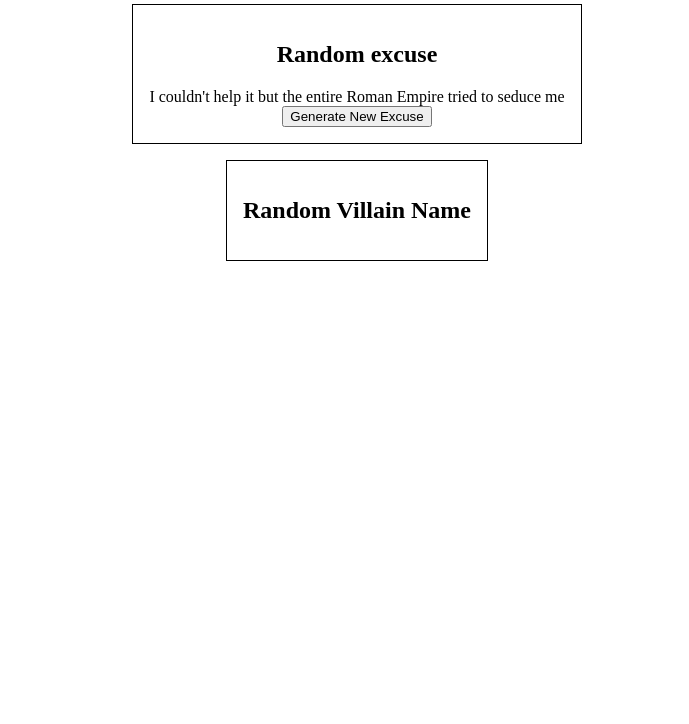
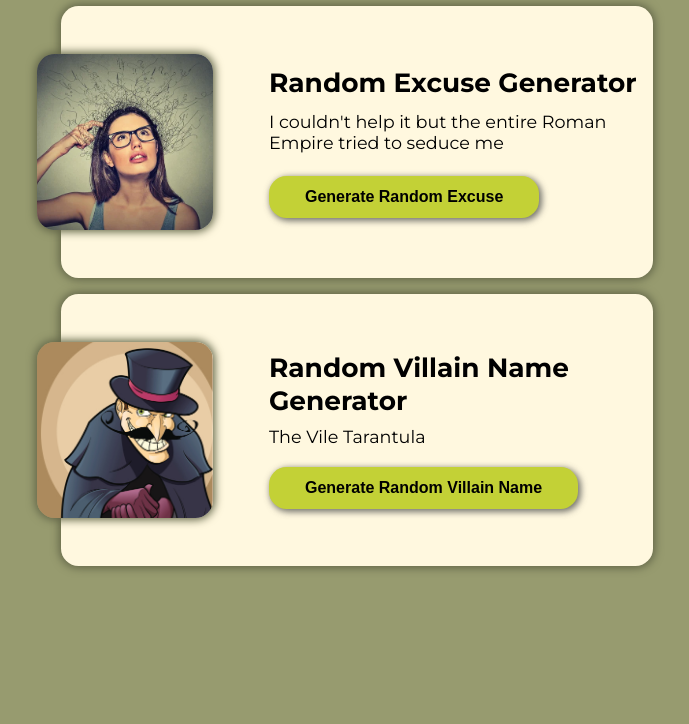
Before and after one commit to Mihai7563/random-generator, a plain HTML site: page index.html in a window 1280 px wide. Shown: the part 76-800 px from the top of the page, without its empty margins (283-972 px from the left). Drawn offline with Linux system fonts and the light colour scheme.

Commit message:
Added a view

```diff
--- /dev/null
+++ b/assets/css/style.css
@@ -0,0 +1,83 @@
+@import url('https://fonts.googleapis.com/css2?family=Montserrat:ital,wght@0,100..900;1,100..900&display=swap');
+
+:root {
+    --border-radius: 17.5px;
+    --box-shadow: 0px 0px 9px 2px #626548;
+}
+
+body{
+    font-family: "Montserrat", sans-serif;
+    font-optical-sizing: auto;
+    font-style: normal;
+    background-color: #979b6f;
+}
+
+h1{
+    text-align: center;
+}
+
+.cards-container{
+    display: flex;
+    flex-direction: column;
+    justify-content: center;
+    align-items: center;
+    gap: 1rem;
+}
+
+.card{
+    height: 15rem;
+    width: 35rem;
+    border-radius: var(--border-radius);;
+    box-shadow: var(--box-shadow);
+    display: flex;
+    justify-content: center;
+    align-items: center;
+    /* flex-direction: column;
+    text-align: center; */
+    gap: 1rem;
+    padding: 1rem;
+    background-color: #fff8df;
+    font-size: 1.1rem;
+}
+
+.card h2 {
+    margin: 0;
+}
+
+.img-container{
+    height: 11rem;
+    aspect-ratio: 1;
+    border-radius: var(--border-radius);
+    position: relative;
+    right: 2.5rem;
+    background-image: url(../img/default-card-img.jpg);
+    background-position: center;
+    background-size: cover;
+    box-shadow: var(--box-shadow);
+}
+
+.text-container{
+    height: 11rem;
+    display: flex;
+    flex-direction: column;
+    align-items: flex-start;
+    justify-content: space-evenly;
+}
+
+.btn{
+    cursor: pointer;
+    margin-top: 10px;
+    padding: .75rem 2.25rem;
+    background-color: #c3d136;
+    border: 0;
+    border-radius: var(--border-radius);
+    box-shadow: 2px 2px 6px 1px #50514ec7;
+    font-size: 1rem;
+    font-weight: bold;
+    transition: box-shadow 0.5s, background-color 0.5s;
+}
+
+.btn:hover{
+    box-shadow: 2px 2px 6px 2px #50514ec7;
+    background-color: #dcec27;
+}
--- /dev/null
+++ b/assets/js/generic-card-view.js
@@ -0,0 +1,36 @@
+export default class GenericCardView{
+    constructor(parentElem, properties){
+        this.parentElem = parentElem;
+        this.properties = properties;
+
+        this.display = null;
+
+        this.init();
+    }
+
+    init(){
+        const imgContainer = document.createElement('div');
+        imgContainer.classList.add('img-container');
+        this.parentElem.append(imgContainer);
+        imgContainer.style.backgroundImage = `url(${this.properties.img})`;
+
+        const textContainer = document.createElement('div');
+        textContainer.classList.add('text-container');
+        this.parentElem.append(textContainer);
+
+        const title = document.createElement('h2');
+        title.textContent = this.properties.title;
+        textContainer.append(title);
+
+        this.display = document.createElement('div');
+        this.display.classList.add('random-text-display');
+        this.display.textContent = this.properties.textGenerator();
+        textContainer.append(this.display);
+
+        this.generateBtn = document.createElement('button');
+        this.generateBtn.classList.add('generate-btn', 'btn');
+        this.generateBtn.textContent = this.properties.btnCaption;
+        textContainer.append(this.generateBtn);
+        this.generateBtn.addEventListener('click', () => this.display.textContent = this.properties.textGenerator());
+    }
+}
--- /dev/null
+++ b/assets/js/main.js
@@ -0,0 +1,28 @@
+import GenericCardView from "./generic-card-view.js";
+import Random from "./random.js";
+
+const excuse = Random.excuse();
+console.log(excuse);
+
+const villainName = Random.villainName();
+console.log(villainName);
+
+//RANDOM EXCUSE GENERATOR
+const excuseParentElem = document.querySelector('.excuse-container');
+const excuseProperties = {
+    title: 'Random Excuse Generator',
+    img: 'assets/img/excuse2.jpg',
+    btnCaption: 'Generate Random Excuse',
+    textGenerator: Random.excuse
+}
+const randomExcuseView = new GenericCardView(excuseParentElem, excuseProperties);
+
+//RANDOM VILLAIN NAME GENERATOR
+const villainNameParentElem = document.querySelector('.villain-name-container');
+const villainNameProperties = {
+    title: 'Random Villain Name Generator',
+    img: 'assets/img/villain1.jpg',
+    btnCaption: 'Generate Random Villain Name',
+    textGenerator: Random.villainName
+}
+const randomVillainNameView = new GenericCardView(villainNameParentElem, villainNameProperties);
--- a/index.html
+++ b/index.html
@@ -4,19 +4,15 @@
     <meta charset="UTF-8">
     <meta name="viewport" content="width=device-width, initial-scale=1.0">
     <title>Document</title>
-    <script type="module" src="js/main.js"></script>
-    <link rel="stylesheet" href="style.css">
+    <script type="module" src="assets/js/main.js"></script>
+    <link rel="stylesheet" href="assets/css/style.css">
 </head>
 <body>
     <div class="container">
         <h1>Random things generator</h1>
         <div class="cards-container">
-            <div class="excuse-container card">
-                <h2>Random excuse</h2>
-            </div>
-            <div class="villain-name-container card">
-                <h2>Random Villain Name</h2>
-            </div>
+            <div class="excuse-container card"></div>
+            <div class="villain-name-container card"></div>
         </div>
     </div>
 </body>
--- a/js/main.js
+++ /dev/null
@@ -1,10 +0,0 @@
-import RandomExcuseView from "./random-excuse-view.js";
-import Random from "./random.js";
-
-const excuse = Random.excuse();
-console.log(excuse);
-
-const villainName = Random.villainName();
-console.log(villainName);
-
-const randomExcuseView = new RandomExcuseView(document.querySelector('.excuse-container'));
--- a/js/random-excuse-view.js
+++ /dev/null
@@ -1,23 +0,0 @@
-import Random from "./random.js";
-
-export default class RandomExcuseView{
-    constructor(parentElem){
-        this.parentElem = parentElem;
-        this.display = null;
-
-        this.init();
-    }
-
-    init(){
-        this.display = document.createElement('div');
-        this.display.classList.add('excuse-display');
-        this.display.textContent = Random.excuse();
-        this.parentElem.append(this.display);
-
-        this.excuseBtn = document.createElement('button');
-        this.excuseBtn.classList.add('excuse-btn');
-        this.excuseBtn.textContent = 'Generate New Excuse';
-        this.parentElem.append(this.excuseBtn);
-        this.excuseBtn.addEventListener('click', () => this.display.textContent = Random.excuse())
-    }
-}
--- a/style.css
+++ /dev/null
@@ -1,17 +0,0 @@
-h1{
-    text-align: center;
-}
-
-.cards-container{
-    display: flex;
-    flex-direction: column;
-    justify-content: center;
-    align-items: center;
-    gap: 1rem;
-}
-
-.card{
-    border: 1px solid;
-    text-align: center;
-    padding: 1rem;
-}
```
Also changed, not shown: assets/img/default-card-img.jpg (added), assets/img/excuse1.jpeg (added), assets/img/excuse2.jpg (added), assets/img/villain1.jpg (added), assets/js/random.js (renamed from js/random.js), js/random-villain-name-view.js (deleted).
